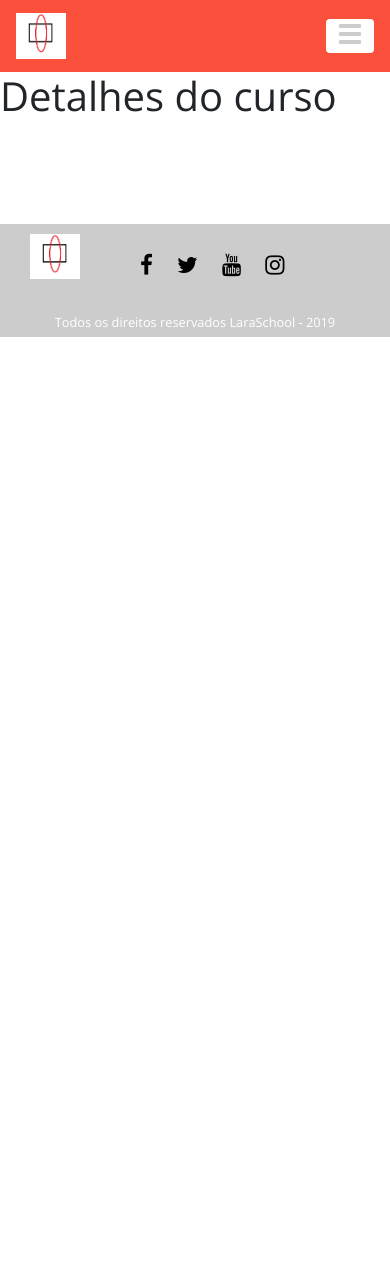
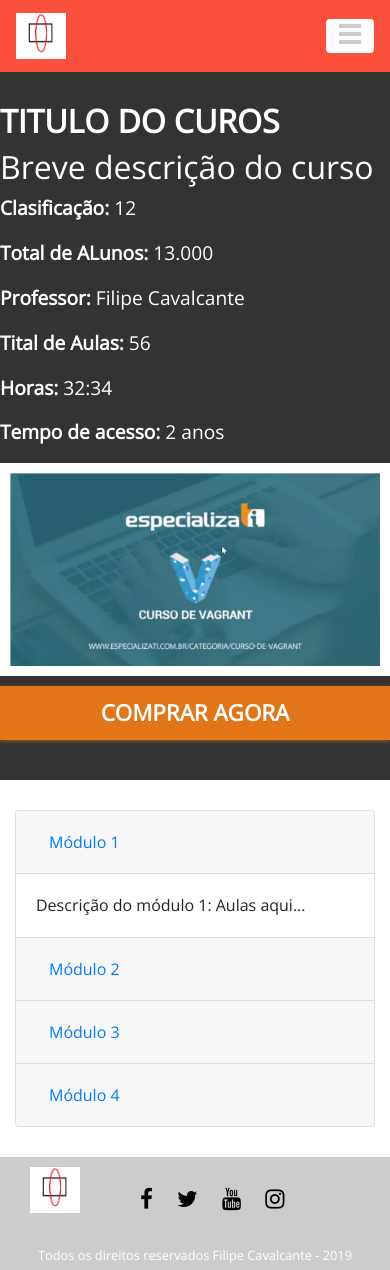
Before and after one commit to FilipeHub/sistema-educacional, a PHP site: page /?pg=curso in a window 390 px wide. Before the commit the page ends 337 px from the top, so only its background shows below. Run offline with PHP 8.4, Linux system fonts and the light colour scheme.

Commit message:
Continuação das modificações na página de detalhes de cada curso

```diff
--- a/css/style.css
+++ b/css/style.css
@@ -56,6 +56,8 @@ img.img-perfil{
 	background: #CCC;
 	padding: 10px 0px;
 	margin: 0px;
+	float: left;
+	width: 100%;
 }
 
 img.logo-footer{
@@ -91,3 +93,55 @@ ul.social li a{
     font-size: 1.4em;
     color: #000;
 }
+
+.details-course{
+	background: #333;
+	float: left;
+	width: 100%;
+	color: #FFF;
+	padding: 30px 0px;
+}
+.title-course-detail{
+	text-transform: uppercase;
+	font-size: 2em;
+	font-weight: bold;
+}
+.description-course{
+	font-size: 1em;
+	margin: 6px 0px 40px 0px; /* top left botton right  */
+}
+p.info{
+	font-size: 1.2em;
+}
+p.info strong{
+	font-weight: bold;
+}
+
+img.img-course-detail{
+	border: 10px solid #FFF;
+}
+
+.btn-buy{
+	background: #e27517;
+	width: 100%;
+	float: left;
+	margin: 10px 0px;
+	padding: 10px 20px;
+	font-size: 1.4em;
+	text-transform: uppercase;
+	color: #FFF;
+	font-weight: bold;
+	box-shadow: 0px 1px 4px #a05d23;
+}
+
+.btn-buy:hover{
+	color: #FFF;
+	text-decoration: none;
+	opacity: .9;
+}
+
+.details-course-itens{
+	width: 100%;
+	float: left;
+	padding: 30px 0px;
+}
--- a/index.php
+++ b/index.php
@@ -136,7 +136,7 @@
 		</div> <!-- Footer container -->
 	</footer>
 	<div class="copy text-center">
-		<p>Todos os direitos reservados LaraSchool - <?=date('Y')?></p>
+		<p>Todos os direitos reservados Filipe Cavalcante - <?=date('Y')?></p>
 	</div>
 
 
--- a/pags/curso.php
+++ b/pags/curso.php
@@ -1 +1,58 @@
-<h1>Detalhes do curso</h1>
+<div class="details-course">
+	<div class="row">
+		<div class="col-md-7">
+			<h1 class="title-course-detail">Titulo do curos</h1>
+			<h2 class="description">Breve descrição do curso</h2>
+
+			<p class="info"><strong>Clasificação:</strong> 12</p>
+			<p class="info"><strong>Total de ALunos:</strong> 13.000</p>
+			<p class="info"><strong>Professor:</strong> Filipe Cavalcante</p>
+			<p class="info"><strong>Tital de Aulas:</strong> 56</p>
+			<p class="info"><strong>Horas:</strong> 32:34</p>
+			<p class="info"><strong>Tempo de acesso:</strong> 2 anos</p>
+
+		</div><!-- col-md-7 -->
+
+		<div class="col-md-5 text-center">
+			<img src="imgs/courses/curso-1.png" alt="Course" class="img-course-detail">
+
+			<a class="btn-buy" href="#">Comprar Agora</a>
+		</div><!-- col-md-5 -->
+
+	</div><!-- row -->
+
+
+</div><!-- datails-course -->
+
+<div class="details-course-itens">
+
+	<div class="container">
+		<div class="accordion" id="accordionExample">
+
+		  <?php
+		  	for($i=1; $i <= 4; $i++){
+		  ?>
+		  <div class="card">
+		    <div class="card-header" id="headingOne">
+		      <h5 class="mb-0">
+		        <button class="btn btn-link" type="button" data-toggle="collapse" data-target="#collapse<?=$i?>" aria-controls="collapse<?=$i?>">
+		          Módulo <?=$i ?>
+		        </button>
+		      </h5>
+		    </div>
+
+		    <div id="collapse<?=$i ?>" class="collapse <?php if($i == 1){?> show <?php  }?> <?php if($i > 1){ ?> collapsed<?php } ?>" aria-labelledby="heading<?=$i ?>" data-parent="#accordionExample">
+		      <div class="card-body">
+		        Descrição do módulo <?=$i ?>:
+
+		        Aulas aqui...
+		      </div>
+		    </div>
+		  </div>
+
+		<?php } ?>
+		</div><!-- accordion -->
+
+	</div> <!-- container -->
+
+</div><!-- details-course-itens -->
```
Also changed, not shown: pags/lession.php (added).
